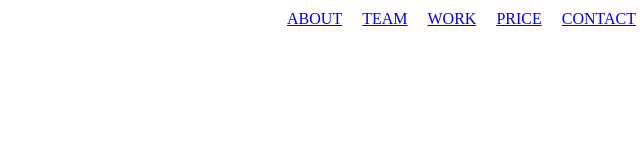
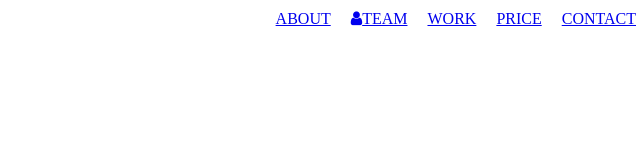
Before and after one commit to alibek-13/IT-Step-Exzamen-HTML-CSS, a plain HTML site: page index.html in a window 1280 px wide. Shown: the full height of the page, 616-1256 px from the left. Drawn offline with Linux system fonts and the light colour scheme.

Commit message:
job lapltop

```diff
--- a/index.html
+++ b/index.html
@@ -5,6 +5,8 @@
     <meta name="viewport" content="width=device-width">
     <title>Document</title>
     <link rel="stylesheet" href="css/style.css">
+    <link rel="stylesheet" href="https://fonts.googleapis.com/css?family=Raleway">
+    <link rel="stylesheet" href="https://cdnjs.cloudflare.com/ajax/libs/font-awesome/4.7.0/css/font-awesome.min.css">
 </head>
 <body>
     <div class="nav">
@@ -13,14 +15,13 @@
                 <div class="content__items ">LOGO</div>
                 <div class="content__items">
                                 <a href="#" class="block__items">ABOUT</a>
-                                <a href="#" class="block__items"><i></i>TEAM</a>
+                                <a href="#" class="block__items"><i class="fa fa-user"></i>TEAM</a>
                                 <a href="#" class="block__items"><i></i>WORK</a>
                                 <a href="#" class="block__items"><i></i>PRICE</a>
                                 <a href="#" class="block__items"><i></i>CONTACT</a>
                 </div>
             </div>
         </div>
-
     </div>
 </body>
 </html>
```
